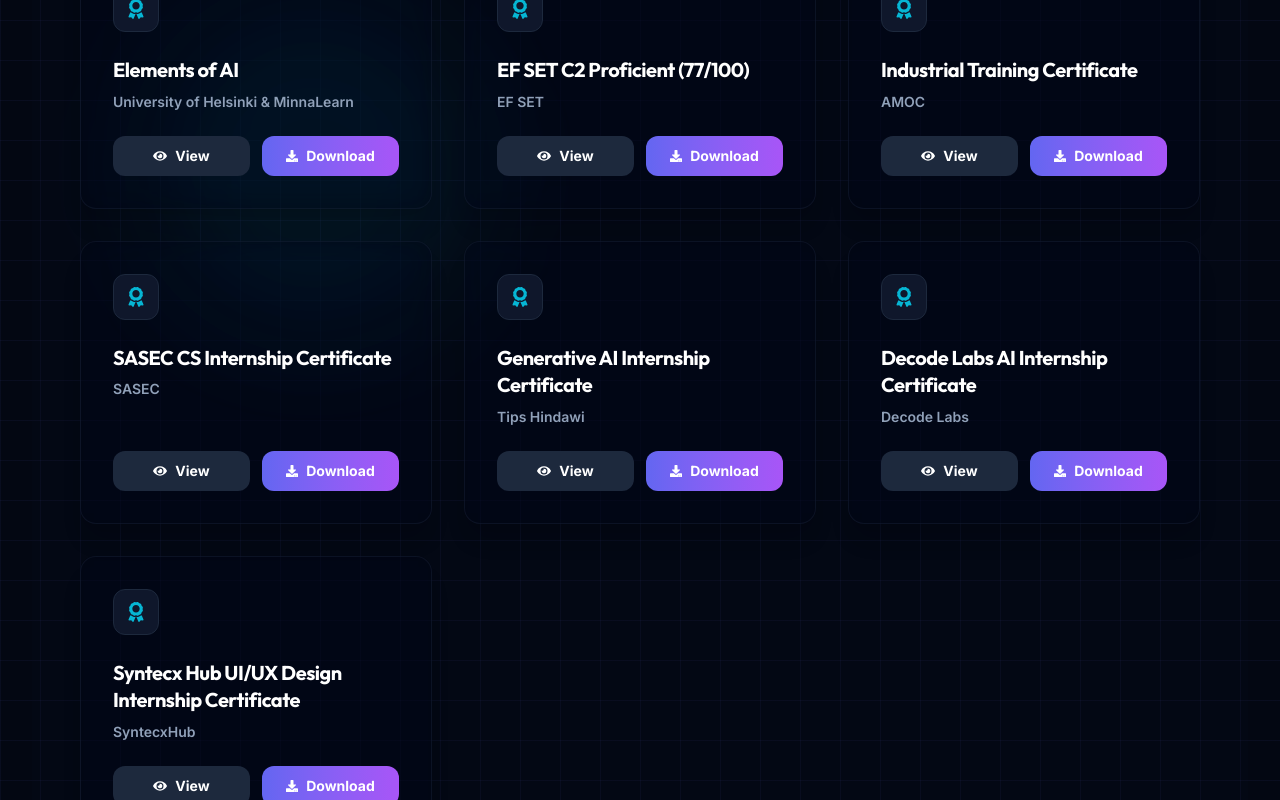
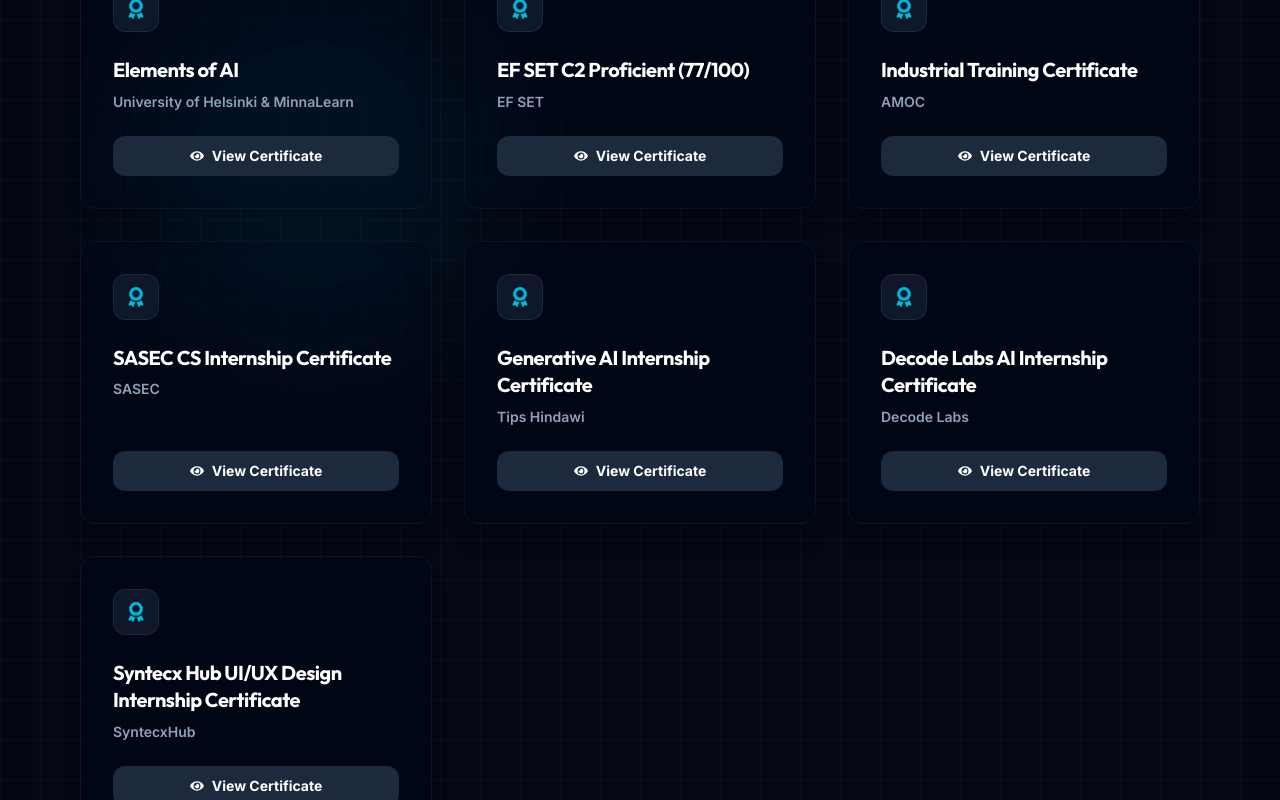
Before and after one commit to mariammgamall/my-portfolio, a React (Vite) app: page / in a window 1280 px wide. Shown: the part 7980-8780 px from the top of the page. Built offline with nearby package versions, Linux system fonts and the light colour scheme.

Commit message:
feat: remove certifications download action button

```diff
--- a/src/components/Certifications.tsx
+++ b/src/components/Certifications.tsx
@@ -1,6 +1,6 @@
 import { useState } from 'react';
 import { motion, AnimatePresence } from 'framer-motion';
-import { FaAward, FaEye, FaDownload, FaTimes } from 'react-icons/fa';
+import { FaAward, FaEye, FaTimes } from 'react-icons/fa';
 
 export default function Certifications() {
   const [activeCertUrl, setActiveCertUrl] = useState<string | null>(null);
@@ -81,22 +81,14 @@
               </p>
 
               {/* Action Buttons */}
-              <div className="flex items-center gap-3 mt-auto">
+              <div className="flex items-center mt-auto w-full">
                 <button
                   onClick={() => openCertModal(encodeURI(cert.file), cert.title)}
-                  className="flex-1 flex items-center justify-center gap-2 py-2.5 px-4 rounded-xl text-xs md:text-sm font-bold bg-slate-100 hover:bg-slate-200 dark:bg-slate-800 dark:hover:bg-slate-700/80 text-slate-800 dark:text-white transition-all hover:scale-[1.02]"
+                  className="w-full flex items-center justify-center gap-2 py-2.5 px-4 rounded-xl text-xs md:text-sm font-bold bg-slate-100 hover:bg-slate-200 dark:bg-slate-800 dark:hover:bg-slate-700/80 text-slate-800 dark:text-white transition-all hover:scale-[1.01] cursor-pointer"
                 >
                   <FaEye size={14} />
-                  View
+                  View Certificate
                 </button>
-                <a
-                  href={encodeURI(cert.file)}
-                  download
-                  className="flex-1 flex items-center justify-center gap-2 py-2.5 px-4 rounded-xl text-xs md:text-sm font-bold bg-gradient-to-r from-accent-indigo to-accent-purple hover:opacity-90 text-white transition-all hover:scale-[1.02] text-center"
-                >
-                  <FaDownload size={12} />
-                  Download
-                </a>
               </div>
             </motion.div>
           ))}
```
